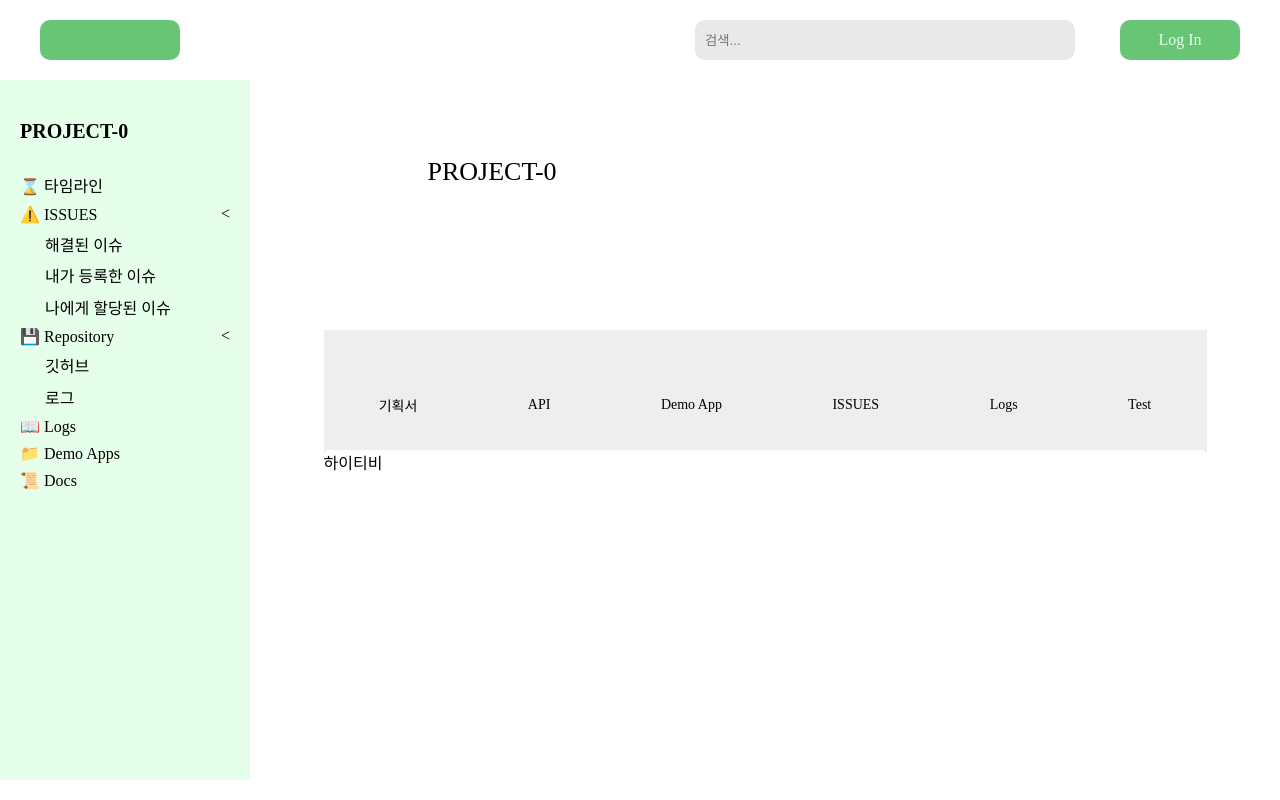
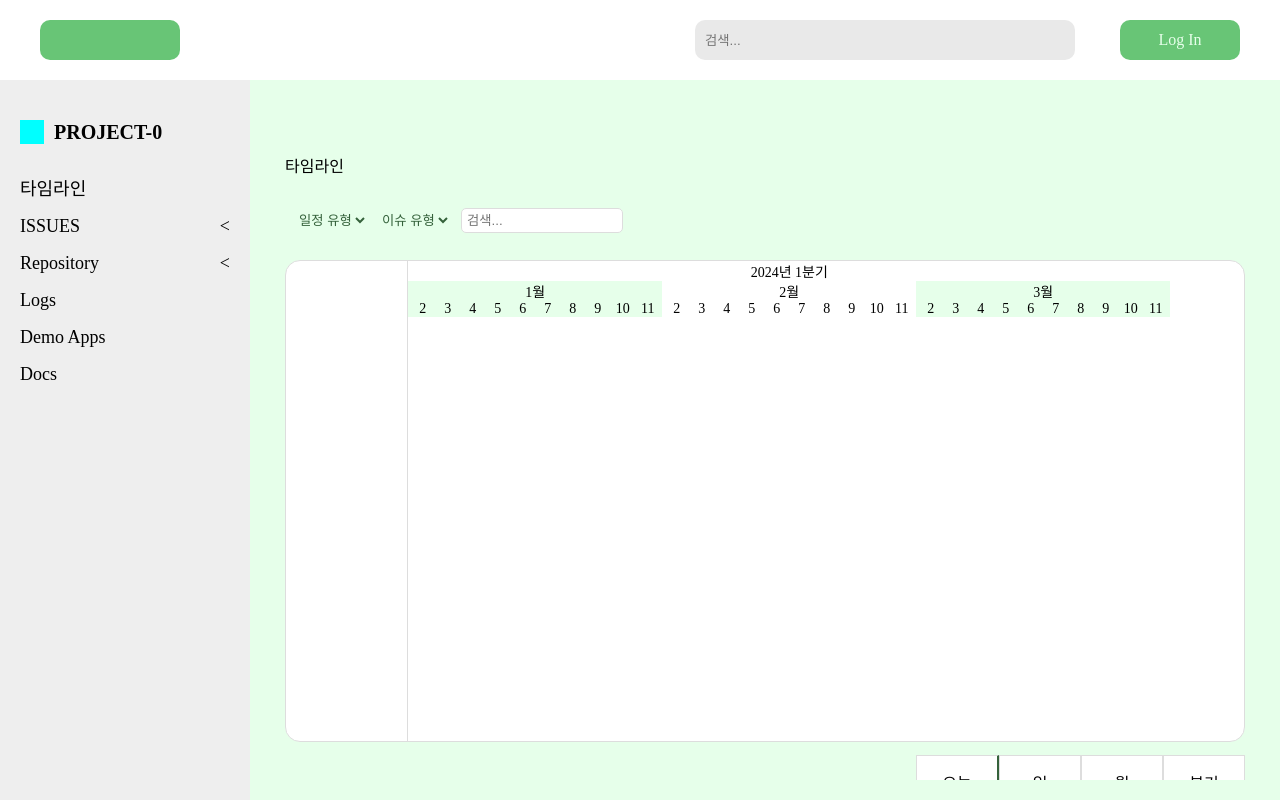
Before and after one commit to Wide-Pants/Project_Management, a website: page main.html in a window 1280 px wide. Drawn offline with Linux system fonts and the light colour scheme.

Commit message:
20240306

```diff
--- a/contents_zone.css
+++ b/contents_zone.css
@@ -2,49 +2,25 @@
     display: grid;
     width: calc(100% - 250px);
     overflow-y: scroll;
-    grid-template-columns: auto 100px calc(680px + 10%) auto;
-    grid-template-rows: 200px 50px auto;
+    grid-template-columns: auto 75vw auto;
+    grid-template-rows: 70px 30px 80px 60vh auto;
     overflow-y: scroll;
 }
-#background{
-    grid-row: 1/2;
-    grid-column: 2 / 4;
+
+#content_name{
+    grid-column: 2;
+    grid-row: 2;
+    align-items: center;
+    display: flex;
 }
-#project_img{
-    display: inline-block;
-    width: 100px;
-    height: 100px;
-    align-self: baseline;
-}
-#project_name{
-    display: inline-block;
-    font-size: 26px;
-    align-self: baseline;
-}
-#content_zone{
-    background-color: #eeeeee;
-    display: grid;
-    grid-template-rows: 50px 50px 20px 600px;
-    grid-column: 2/4;
+
+#search_tools{
+    display: flex;
     grid-row: 3;
-}
-#categories{
-    grid-row: 2;
-    display: flex;
-    justify-content: space-around;
+    grid-column: 2;
     align-items: center;
 }
-.cat_li{
-    display: inline-block;
-    font-size: 14px;
-    cursor: pointer;
-    align-items: center;
+#search_tools > *{
+    height: 20px;
+    margin-left: 10px;
 }
-.cat_li:hover{
-    color: #0f00dc;
-}
-#main_content{
-    grid-row: 4;
-    background-color: white;
-    border-radius: 5px;
-}
--- a/main.css
+++ b/main.css
@@ -2,11 +2,16 @@
     padding: 0;
     margin: 0;
 }
+body{
+
+    background-color: #e6ffea;
+}
+
 #header{
     height: 80px;
     background-color: white;
     display: grid;
-    grid-template-columns: 40px auto 380px 45px 120px 40px;
+    grid-template-columns: 40px 140px auto 380px 45px 120px 40px;
 }
 #main_logo{
     grid-column: 2;
@@ -18,7 +23,7 @@
 }
 #search_{
     margin-top: 20px;
-    grid-column: 3;
+    grid-column: 4;
     height: 40px;
     border: 0px;
     border-radius: 10px;
@@ -29,7 +34,7 @@
 #login_btn{
     display : flex;
     margin-top: 20px;
-    grid-column: 5;
+    grid-column: 6;
     background-color: #68c576;
     height: 40px;
     align-items: center;
@@ -44,15 +49,24 @@
 }
 #lnb{
     display: inline-block;
-    background-color: #e6ffea;
+    background-color: #EEEEEE;
     width: 250px;
-    height: calc(100vh - 100px);
+    height: calc(100vh - 80px);
+}
+#project_logo{
+    display: inline-block;
+    height: 24px;
+    width: 24px;
+    background-color: aqua;
+    margin-right: 10px;
 }
 #project_over{
+    display: flex;
     font-size: 20px;
-    font-weight: 700;
+    font-weight: 600;
     margin-left: 20px;
     margin-top: 40px;
+    align-items: center;
 }
 #category{
     margin-top: 30px;
@@ -60,12 +74,14 @@
     font-size: 16px;
     list-style: none;
     width: 210px;
+
 }
 #category *{
     cursor: pointer;
+    font-size: 18px;
 }
 .main_cat{
-    margin-bottom: 8px;
+    margin-bottom: 16px;
     font-size: 16px;
 }
 .arrow_mark{
@@ -79,7 +95,7 @@
     margin-top: 7.5px;
     list-style: none;
     margin-left: 25px;
-    display: block;
+    display: none;
 }
 .s_c *{
     margin-bottom: 7.5px;
--- a/main.html
+++ b/main.html
@@ -6,7 +6,7 @@
     <meta name="viewport" content="width=device-width, initial-scale=1.0">
     <link rel="stylesheet" href="/main.css">
     <link rel="stylesheet" href="/contents_zone.css">
-    <script type="text/javascript" src="/main.js"></script>
+    <link rel="stylesheet" href="/time_line.css">
     <title>Document</title>
 </head>
 <body>
@@ -17,42 +17,102 @@
     </div>
     <div id="main_content">
         <div id="lnb">
-            <div id="project_over">PROJECT-0</div>
+            <div id="project_over"><div id="project_logo"></div>PROJECT-0</div>
             <ul id="category">
-                <li id="i1" class="main_cat">⌛ 타임라인</li>
-                <li id="i2" class="main_cat"> <div class="f_c"> ⚠️ ISSUES <div class="arrow_mark"><</div></div><ul class="s_c" id="f_ci2">
+                <li id="i1" class="main_cat">타임라인</li>
+                <li id="i2" class="main_cat"> <div class="f_c">ISSUES<div class="arrow_mark"><</div></div><ul class="s_c" id="f_ci2">
                     <li id="ie1">해결된 이슈</li>
                     <li id="ie2">내가 등록한 이슈</li>
                     <li id="ie3">나에게 할당된 이슈</li>
                 </ul></li>
-                <li id="i3" class="main_cat"> <div class="f_c"> 💾 Repository<div class="arrow_mark"><</div></div><ul class="s_c" id="f_ci3">
+                <li id="i3" class="main_cat"> <div class="f_c">Repository<div class="arrow_mark"><</div></div><ul class="s_c" id="f_ci3">
                     <li id="ie2">깃허브</li>
                     <li id="ie3">로그</li>
                 </ul></li>
-                <li id="i4" class="main_cat"> 📖 Logs</li>
-                <li id="i5" class="main_cat"> 📁 Demo Apps</li>
-                <li id="i6" class="main_cat"> 📜 Docs </li>
+                <li id="i4" class="main_cat">Logs</li>
+                <li id="i5" class="main_cat">Demo Apps</li>
+                <li id="i6" class="main_cat">Docs </li>
             </ul>
         </div>
         <div id="contents">
-            <div id="background">
-                <div id="project_img"></div>
-                <div id="project_name">PROJECT-0</div>
+            <div id="content_name">타임라인</div>
+            <div id="search_tools">
+                <select name="일정 유형" required="required">
+                    <option value="" selected disabled hidden>일정 유형</option>
+                    <option value="user">개발</option>
+                    <option value="user">QA</option>
+                    <option value="user">기획</option>
+                </select>
+                <select name="이슈 유형" required="required">
+                    <option value="" selected disabled hidden>이슈 유형</option>
+                    <option value="user">릴리즈</option>
+                    <option value="user">버그</option>
+                    <option value="user">요구사항</option>
+                </select>
+                <input type="text" name="search_tool" id="search_tool" placeholder="검색...">
             </div>
-            <div id="content_zone">
-                <div id="categories">
-                    <div class="cat_li" id="cat1">기획서</div>
-                    <div class="cat_li" id="cat2">API</div>
-                    <div class="cat_li" id="cat3">Demo App</div>
-                    <div class="cat_li" id="cat4">ISSUES</div>
-                    <div class="cat_li" id="cat5">Logs</div>
-                    <div class="cat_li" id="cat6">Test</div>
+            <div id="timeline">
+                <div id="list_name"></div>
+                <div id="schedules">
+                    <div class="season"> 2024년 1분기
+                        <div class="months">
+                            <div class="month_o">1월
+                                <div class="dates">
+                                    <div class="date">2</div>
+                                    <div class="date">3</div>
+                                    <div class="date">4</div>
+                                    <div class="date">5</div>
+                                    <div class="date">6</div>
+                                    <div class="date">7</div>
+                                    <div class="date">8</div>
+                                    <div class="date">9</div>
+                                    <div class="date">10</div>
+                                    <div class="date">11</div>
+                                </div>
+                            </div>
+                            <div class="month_e">2월
+                                <div class="dates">
+                                    <div class="date">2</div>
+                                    <div class="date">3</div>
+                                    <div class="date">4</div>
+                                    <div class="date">5</div>
+                                    <div class="date">6</div>
+                                    <div class="date">7</div>
+                                    <div class="date">8</div>
+                                    <div class="date">9</div>
+                                    <div class="date">10</div>
+                                    <div class="date">11</div>
+                                </div>
+                            </div>
+                            <div class="month_o">3월
+                                <div class="dates">
+                                    <div class="date">2</div>
+                                    <div class="date">3</div>
+                                    <div class="date">4</div>
+                                    <div class="date">5</div>
+                                    <div class="date">6</div>
+                                    <div class="date">7</div>
+                                    <div class="date">8</div>
+                                    <div class="date">9</div>
+                                    <div class="date">10</div>
+                                    <div class="date">11</div>
+                                </div>
+                            </div>
+                        </div>
+                    </div>
                 </div>
-                <div id="main_content">
-                    하이티비
+            </div>
+            <div id="footer">
+                <div id="magnification">
+                    <div id="today">오늘</div>
+                    <div id="dates">일</div>
+                    <div id="months">월</div>
+                    <div id="seasons">분기</div>
                 </div>
             </div>
         </div>
     </div>
 </body>
+
+<script type="text/javascript" src="/time_line.js"></script>
 </html>
--- /dev/null
+++ b/time_line.css
@@ -0,0 +1,98 @@
+#timeline{
+    display: flex;
+    flex-grow:0;
+    grid-row: 4;
+    grid-column: 2;
+    height: 60vh;
+    background-color: white;
+    border-radius: 15px;
+    border: 1px solid #DDDDDD;
+}
+select{
+    appearance: #35623b;
+
+    border: none;
+    background: none;
+    color: #35623b;
+}
+#search_tool{
+    width: 150px;
+    outline: none;
+    border: 1px solid #DDDDDD;
+    background-color: white;
+    border-radius: 5px;
+    padding: 1.5px 5px;
+    color: #6cbc76;
+}
+#list_name{
+    width: 139px;
+    border-right: 1px solid #DDDDDD;
+}
+#schedules{
+    display: flex;
+    width: 100%;
+    overflow-x: scroll;
+    scrollbar-color: #68c576 white;
+    scrollbar-width: thin;
+    font-size: 14px;
+}
+.season{
+    display: flex;
+    flex-direction: column;
+    text-align: center;
+    height: 100%;
+}
+.months{
+    display: flex;
+}
+.month_o{
+    display: flex;
+    flex-direction: column;
+    background-color: #e6ffea;
+    margin: 0;
+    padding: 0 2px;
+    text-align: center;
+}
+.month_e{
+    display: flex;
+    flex-direction: column;
+    background-color: #ffffff;
+    margin: 0;
+    padding: 0 2px;
+    text-align: center;
+}
+.dates{
+    display: flex;
+    text-align: center;
+    margin: 0px;
+}
+.date{
+    width: 20px;
+    padding: 0 2.5px;
+}
+
+#footer{
+    flex-direction: row-reverse;
+    margin-top: 15px;
+    grid-row: 5;
+    grid-column: 2;
+    display: flex;
+    align-items: baseline;
+    justify-items: end;
+}
+#magnification{
+    display: flex;
+}
+#magnification > *{
+    cursor: pointer;
+    text-align: center;
+    align-self: center;
+    width: 80px;
+    padding: 14px 0;
+    background-color: white;
+    border: 0.5px solid #DDDDDD;
+}
+#today{
+    border-right-width: 2px;
+    border-right-color: #35623b;
+}
```
Also changed, not shown: time_line.js (added, +55 -0 lines), main.js (deleted).
